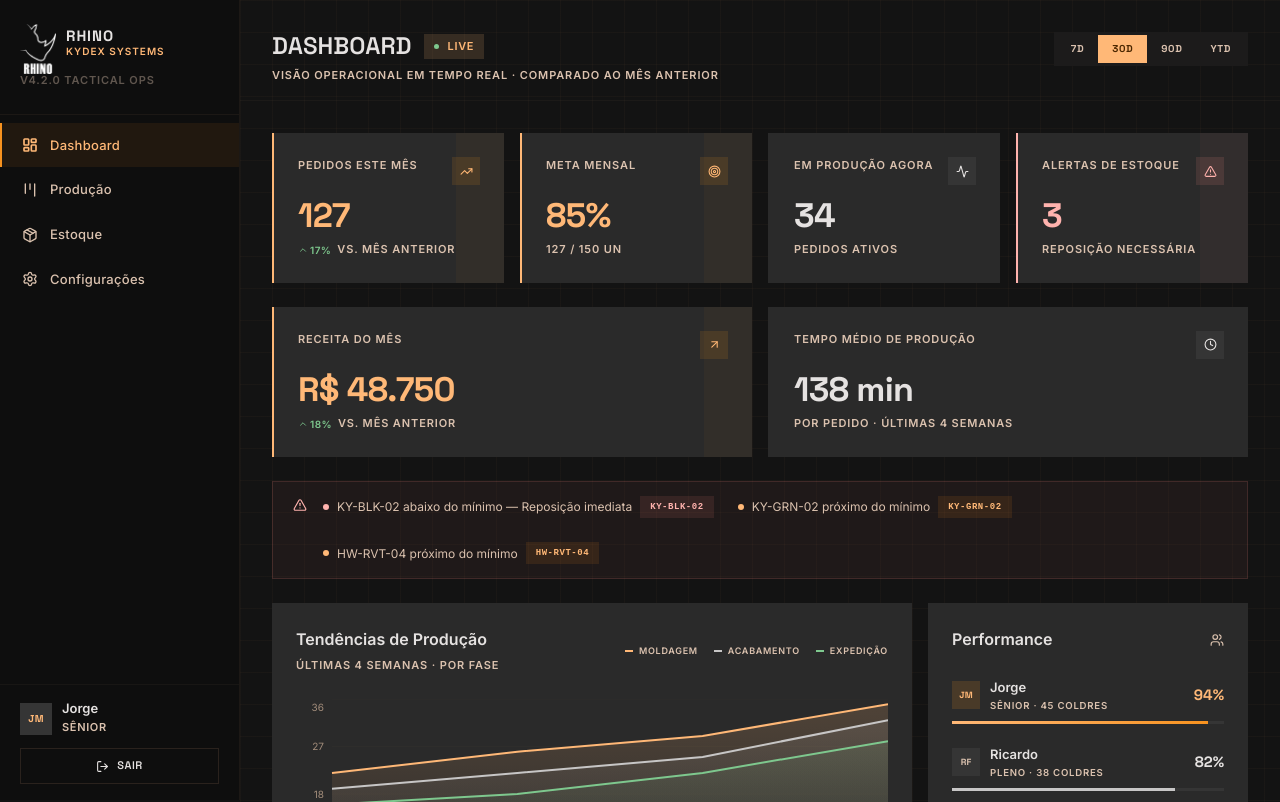
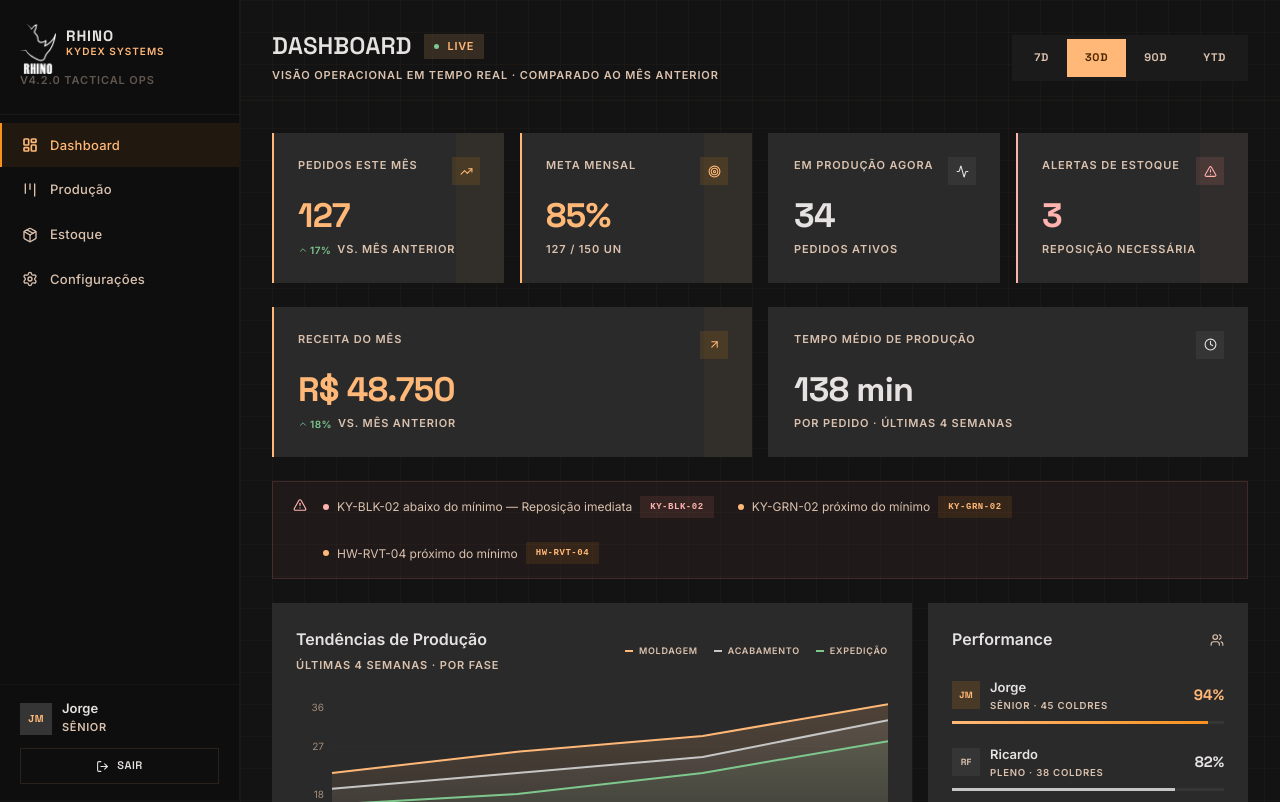
Before and after one commit to ArthurGabrieel/rhino-kydex, a Next.js app: page /dashboard in a window 1280 px wide. Shown: the top 802 px of the page. Built offline with nearby package versions, Linux system fonts and the light colour scheme.

Commit message:
style: adjust date range pill padding, font size, and alignment for improved layout consistency

```diff
--- a/src/components/dashboard/DashboardBoard.tsx
+++ b/src/components/dashboard/DashboardBoard.tsx
@@ -42,20 +42,21 @@ export function DashboardBoard() {
           </div>
 
           {/* Date range pill */}
-          <div style={{ display: "flex", background: "var(--surface-container-low)", padding: "3px", gap: 0 }}>
+          <div style={{ display: "flex", background: "var(--surface-container-low)", padding: "4px", gap: 0, alignSelf: "center" }}>
             {DATE_RANGES.map(({ key, label }) => (
               <button
                 key={key}
                 onClick={() => setRange(key)}
                 style={{
-                  padding: "0.375rem 0.875rem",
+                  padding: "0.625rem 1.125rem",
                   background: range === key ? "var(--primary)" : "transparent",
                   border: "none", cursor: "pointer",
-                  fontSize: "0.625rem", fontWeight: 700, letterSpacing: "0.06em",
+                  fontSize: "0.6875rem", fontWeight: 700, letterSpacing: "0.06em",
                   fontFamily: "var(--font-headline)",
                   color: range === key ? "var(--on-primary)" : "var(--on-surface-variant)",
                   transition: "all 200ms ease",
                   textTransform: "uppercase",
+                  minWidth: 48,
                 }}
               >
                 {label}
```
